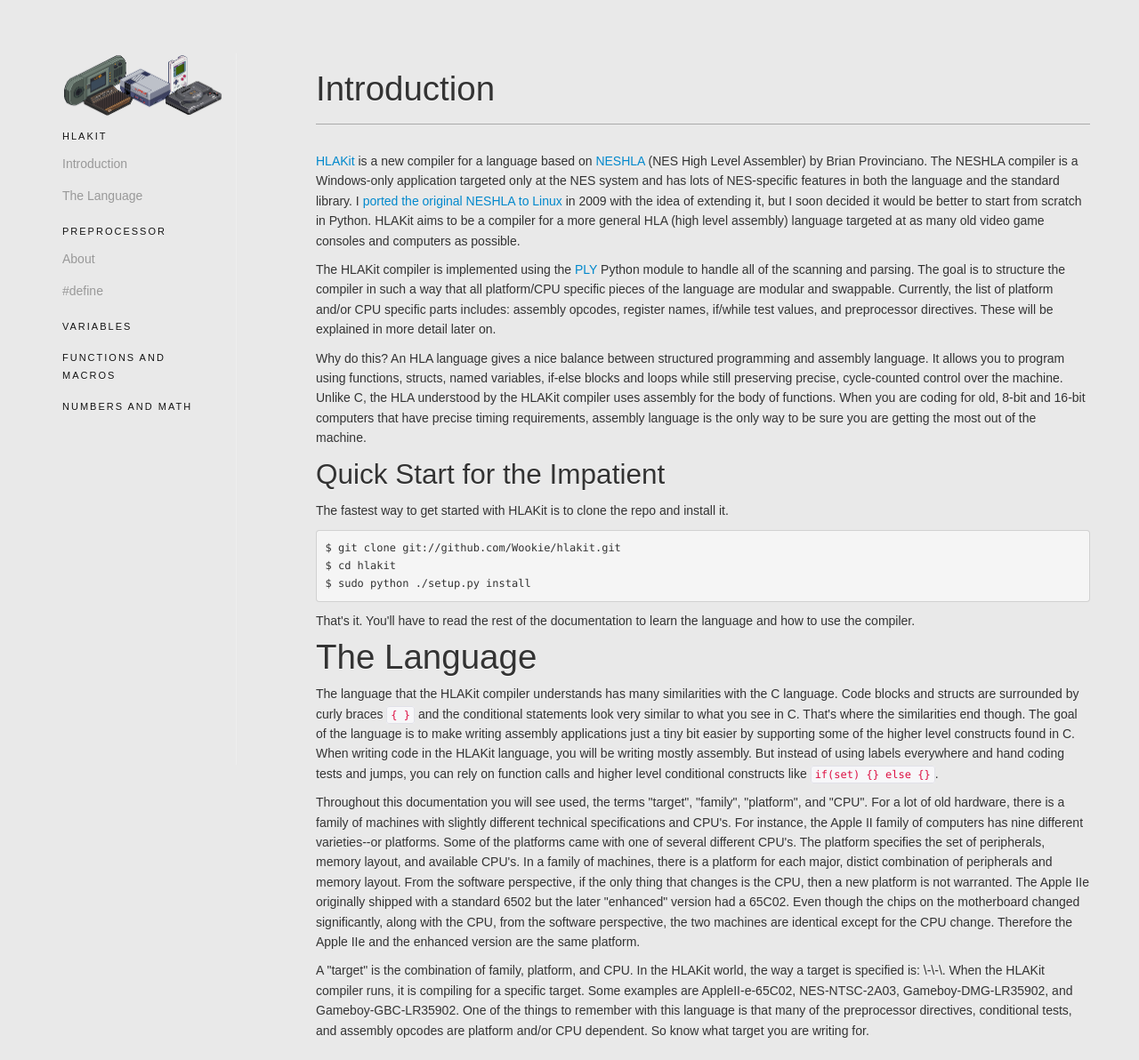
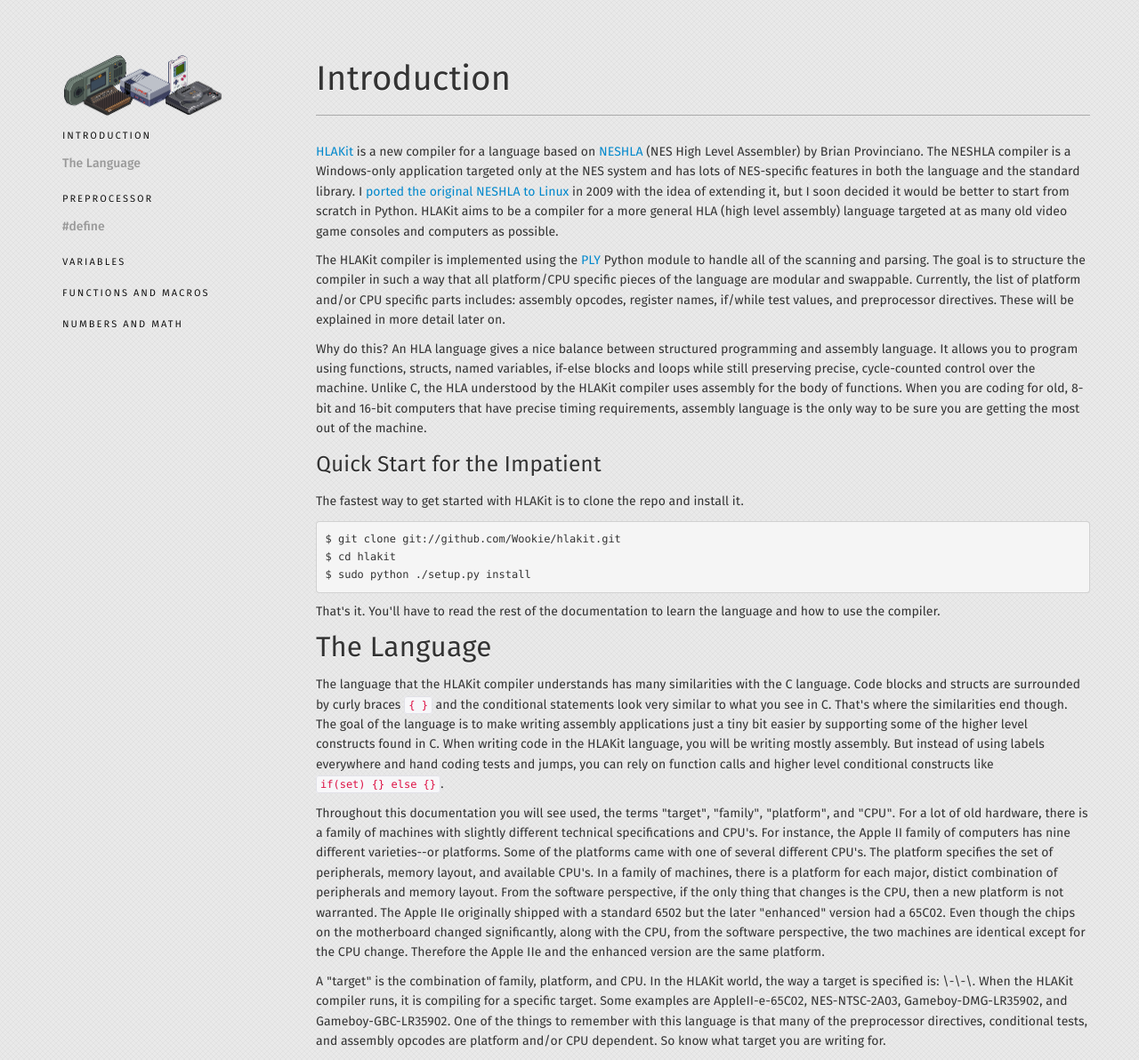
Before and after one commit to dhuseby/hlakit, a Jekyll site: the page built from index.html, in a window 1280 px wide and 1192 px high. Shown: the whole window at 89% size. Built offline with Jekyll 4.4.1, drawn with Linux system fonts in a browser that asks for light colours; nearby versions of some CDN libraries; some web fonts are replaced; Markdown is read by kramdown in place of the engine named in the settings.

Commit message:
starting to organize content

```diff
--- a/_layouts/default.html
+++ b/_layouts/default.html
@@ -29,31 +29,14 @@
     </style>
   </head>
   <body>
-    <!--
-    <div class="navbar navbar-fixed-top">
-      <div class="navbar-inner">
-        <div class="container">
-          <a href="/" class="brand"><img src="assets/img/hlakit_small.png"></a>
-          <ul class="nav pull-right">
-            <li><a href="https://github.com/Wookie/hlakit/">HLAKit</a></li>
-            <li><a href="https://github.com/Wookie/hlakit/tree/gh-pages" target="_blank">Fork This!</a></li>
-          </ul>
-        </div>
-      </div>
-  </div> -->
     <div class="container">
       <div class="row">
         <div class="span3">
-          <!--
-          <div class="menu-header" data-spy="affix">
-          </div> -->
           <ul id="menu" class="nav nav-list" data-spy="affix">
             <li><img src="assets/img/hlakit_small.png"></li>
-            <li class="nav-header">HLAKIT</li>
-            <li data-section="hlakit/introduction"><a href="index.html#Introduction">Introduction</a></li>
+            <li class="nav-header">INTRODUCTION</li>
             <li data-section="hlakit/the_language"><a href="index.html#The_Language">The Language</a></li>
             <li class="nav-header">PREPROCESSOR</li>
-            <li data-section="hlakit/preprocessor"><a href="preprocessor/index.html">About</a></li>
             <li data-section="hlakit/preprocessor/define"><a href="preprocessor/index.html#Define">#define</a></li>
             <li class="nav-header">VARIABLES</li>
             <li class="nav-header">FUNCTIONS AND MACROS</li>
--- a/assets/css/docs.css
+++ b/assets/css/docs.css
@@ -1,103 +1,76 @@
-/*
-@font-face {
-    font-family: 'Feura Sans';
-    src: url('assets/fonts/FeuraSansWeb-Light.woff') format('woff');
-    font-weight: 300;
-    font-style: normal;
-}
-@font-face {
-    font-family: 'Feura Sans';
-    src: url('assets/fonts/FeuraSansWeb-Regular.woff') format('woff');
-    font-weight: 400;
-    font-style: normal;
-}
-@font-face {
-    font-family: 'Feura Sans';
-    src: url('assets/fonts/FeuraSansWeb-Medium.woff') format('woff');
-    font-weight: 600;
-    font-style: normal;
-}
-@font-face {
-    font-family: 'Feura Sans';
-    src: url('assets/fonts/FeuraSansWeb-Bold.woff') format('woff');
-    font-weight: 700;
-    font-style: normal;
-}
-*/
-
 @font-face{
     font-family: 'Fira Sans';
-    src: url('assets/fonts/FiraSans-Light.eot');
+    src: url('../fonts/FiraSans-Light.eot');
     src: local('Fira Sans Light'),
-         url('assets/fonts/FiraSans-Light.eot') format('embedded-opentype'),
-         url('assets/fonts/FiraSans-Light.woff') format('woff'),
-         url('assets/fonts/FiraSans-Light.ttf') format('truetype');
+         url('../fonts/FiraSans-Light.eot') format('embedded-opentype'),
+         url('../fonts/FiraSans-Light.woff') format('woff'),
+         url('../fonts/FiraSans-Light.ttf') format('truetype');
     font-weight: 300;
     font-style: normal;
 }
 
 @font-face{
     font-family: 'Fira Sans';
-    src: url('assets/fonts/FiraSans-LightItalic.eot');
+    src: url('../fonts/FiraSans-LightItalic.eot');
     src: local('Fira Sans Light Italic'),
-         url('assets/fonts/FiraSans-LightItalic.eot') format('embedded-opentype'),
-         url('assets/fonts/FiraSans-LightItalic.woff') format('woff'),
-         url('assets/fonts/FiraSans-LightItalic.ttf') format('truetype');
+         url('../fonts/FiraSans-LightItalic.eot') format('embedded-opentype'),
+         url('../fonts/FiraSans-LightItalic.woff') format('woff'),
+         url('../fonts/FiraSans-LightItalic.ttf') format('truetype');
     font-weight: 300;
     font-style: italic;
 }
 
 @font-face{
     font-family: 'Fira Sans';
-    src: url('assets/fonts/FiraSans-Regular.eot');
+    src: url('../fonts/FiraSans-Regular.eot');
     src: local('Fira Sans Regular'),
-         url('assets/fonts/FiraSans-Regular.eot') format('embedded-opentype'),
-         url('assets/fonts/FiraSans-Regular.woff') format('woff'),
-         url('assets/fonts/FiraSans-Regular.ttf') format('truetype');
+         url('../fonts/FiraSans-Regular.eot') format('embedded-opentype'),
+         url('../fonts/FiraSans-Regular.woff') format('woff'),
+         url('../fonts/FiraSans-Regular.ttf') format('truetype');
     font-weight: 400;
     font-style: normal;
 }
 
 @font-face{
     font-family: 'Fira Sans';
-    src: url('assets/fonts/FiraSans-RegularItalic.eot');
+    src: url('../fonts/FiraSans-RegularItalic.eot');
     src: local('Fira Sans Regular Italic'),
-         url('assets/fonts/FiraSans-RegularItalic.eot') format('embedded-opentype'),
-         url('assets/fonts/FiraSans-RegularItalic.woff') format('woff'),
-         url('assets/fonts/FiraSans-RegularItalic.ttf') format('truetype');
+         url('../fonts/FiraSans-RegularItalic.eot') format('embedded-opentype'),
+         url('../fonts/FiraSans-RegularItalic.woff') format('woff'),
+         url('../fonts/FiraSans-RegularItalic.ttf') format('truetype');
     font-weight: 400;
     font-style: italic;
 }
 
 @font-face{
     font-family: 'Fira Sans';
-    src: url('assets/fonts/FiraSans-Medium.eot');
+    src: url('../fonts/FiraSans-Medium.eot');
     src: local('Fira Sans Medium'),
-         url('assets/fonts/FiraSans-Medium.eot') format('embedded-opentype'),
-         url('assets/fonts/FiraSans-Medium.woff') format('woff'),
-         url('assets/fonts/FiraSans-Medium.ttf') format('truetype');
+         url('../fonts/FiraSans-Medium.eot') format('embedded-opentype'),
+         url('../fonts/FiraSans-Medium.woff') format('woff'),
+         url('../fonts/FiraSans-Medium.ttf') format('truetype');
     font-weight: 500;
     font-style: normal;
 }
 
 @font-face{
     font-family: 'Fira Sans';
-    src: url('assets/fonts/FiraSans-MediumItalic.eot');
+    src: url('../fonts/FiraSans-MediumItalic.eot');
     src: local('Fira Sans Medium Italic'),
-         url('assets/fonts/FiraSans-MediumItalic.eot') format('embedded-opentype'),
-         url('assets/fonts/FiraSans-MediumItalic.woff') format('woff'),
-         url('assets/fonts/FiraSans-MediumItalic.ttf') format('truetype');
+         url('../fonts/FiraSans-MediumItalic.eot') format('embedded-opentype'),
+         url('../fonts/FiraSans-MediumItalic.woff') format('woff'),
+         url('../fonts/FiraSans-MediumItalic.ttf') format('truetype');
     font-weight: 500;
     font-style: italic;
 }
 
 @font-face{
     font-family: 'Fira Mono';
-    src: url('assets/fonts/FiraMono-Regular.eot');
+    src: url('../fonts/FiraMono-Regular.eot');
     src: local('Fira Mono'),
-         url('assets/fonts/FiraMono-Regular.eot') format('embedded-opentype'),
-         url('assets/fonts/FiraMono-Regular.woff') format('woff'),
-         url('assets/fonts/FiraMono-Regular.ttf') format('truetype');
+         url('../fonts/FiraMono-Regular.eot') format('embedded-opentype'),
+         url('../fonts/FiraMono-Regular.woff') format('woff'),
+         url('../fonts/FiraMono-Regular.ttf') format('truetype');
     font-weight: 400;
     font-style: normal;
 }
@@ -108,7 +81,7 @@
   /*padding-top: 100px;*/
   font-family: 'Fira Sans', sans-serif;
   font-weight: 500;
-  background: url('assets/img/bg-grid.png') repeat scroll 0% 0% rgb(233,233,233);
+  background: url('../img/bg-grid.png') repeat scroll 0% 0% rgb(233,233,233);
 }
 
 h1, h2, h3 {
@@ -123,13 +96,8 @@
   text-rendering: optimizelegibility;
 }
 
-.menu-header {
-  padding-left:15px;
-  margin-bottom: 30px;
-  padding-bottom: 9px;
-}
-
 .page-header {
+  margin-top: 0;
   border-bottom: 1px solid #AAAAAA;
 }
 
@@ -166,7 +134,7 @@
 
 #menu {
   min-height: 800px;
-  border-right: 1px solid #eee;
+  /*border-right: 1px solid #AAAAAA;*/
   width: 180px;
 }
 @media (min-width: 1200px) {
--- a/index.html
+++ b/index.html
@@ -10,13 +10,13 @@
 <p><a href="https://github.com/Wookie/hlakit">HLAKit</a> is a new compiler for a language based on <a href="http://neshla.sourceforge.net/">NESHLA</a> (NES High Level Assembler) by Brian Provinciano. The NESHLA compiler is a Windows-only application targeted only at the NES system and has lots of NES-specific features in both the language and the standard library. I <a href="http://bitbucket.org/wookie/neshla">ported the original NESHLA to Linux</a> in 2009 with the idea of extending it, but I soon decided it would be better to start from scratch in Python. HLAKit aims to be a compiler for a more general HLA (high level assembly) language targeted at as many old video game consoles and computers as possible.</p>
 <p>The HLAKit compiler is implemented using the <a href="http://www.dabeaz.com/ply/">PLY</a> Python module to handle all of the scanning and parsing. The goal is to structure the compiler in such a way that all platform/CPU specific pieces of the language are modular and swappable. Currently, the list of platform and/or CPU specific parts includes: assembly opcodes, register names, if/while test values, and preprocessor directives. These will be explained in more detail later on.</p>
 <p>Why do this? An HLA language gives a nice balance between structured programming and assembly language. It allows you to program using functions, structs, named variables, if-else blocks and loops while still preserving precise, cycle-counted control over the machine. Unlike C, the HLA understood by the HLAKit compiler uses assembly for the body of functions. When you are coding for old, 8-bit and 16-bit computers that have precise timing requirements, assembly language is the only way to be sure you are getting the most out of the machine.</p>
-<h2 id="quick-start-for-the-impatient">Quick Start for the Impatient</h2>
+<h3 id="quick-start-for-the-impatient">Quick Start for the Impatient</h3>
 <p>The fastest way to get started with HLAKit is to clone the repo and install it.</p>
 <pre class="sh"><code>$ git clone git://github.com/Wookie/hlakit.git
 $ cd hlakit
 $ sudo python ./setup.py install</code></pre>
 <p>That's it. You'll have to read the rest of the documentation to learn the language and how to use the compiler.</p>
-<h1 id="the-language">The Language</h1>
+<h2 id="the-language">The Language <a class="anchor" href="#The_Language" name="The_Language"> </a></h2>
 <p>The language that the HLAKit compiler understands has many similarities with the C language. Code blocks and structs are surrounded by curly braces <code>{ }</code> and the conditional statements look very similar to what you see in C. That's where the similarities end though. The goal of the language is to make writing assembly applications just a tiny bit easier by supporting some of the higher level constructs found in C. When writing code in the HLAKit language, you will be writing mostly assembly. But instead of using labels everywhere and hand coding tests and jumps, you can rely on function calls and higher level conditional constructs like <code>if(set) {} else {}</code>.</p>
 <p>Throughout this documentation you will see used, the terms &quot;target&quot;, &quot;family&quot;, &quot;platform&quot;, and &quot;CPU&quot;. For a lot of old hardware, there is a family of machines with slightly different technical specifications and CPU's. For instance, the Apple II family of computers has nine different varieties--or platforms. Some of the platforms came with one of several different CPU's. The platform specifies the set of peripherals, memory layout, and available CPU's. In a family of machines, there is a platform for each major, distict combination of peripherals and memory layout. From the software perspective, if the only thing that changes is the CPU, then a new platform is not warranted. The Apple IIe originally shipped with a standard 6502 but the later &quot;enhanced&quot; version had a 65C02. Even though the chips on the motherboard changed significantly, along with the CPU, from the software perspective, the two machines are identical except for the CPU change. Therefore the Apple IIe and the enhanced version are the same platform.</p>
 <p>A &quot;target&quot; is the combination of family, platform, and CPU. In the HLAKit world, the way a target is specified is: \<family\>-\<platform\>-\<cpu\>. When the HLAKit compiler runs, it is compiling for a specific target. Some examples are AppleII-e-65C02, NES-NTSC-2A03, Gameboy-DMG-LR35902, and Gameboy-GBC-LR35902. One of the things to remember with this language is that many of the preprocessor directives, conditional tests, and assembly opcodes are platform and/or CPU dependent. So know what target you are writing for.</p>
```
Also changed, not shown: index.md (+2 -2 lines).
